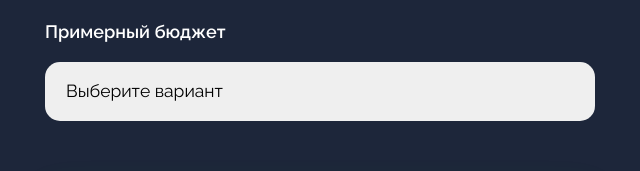
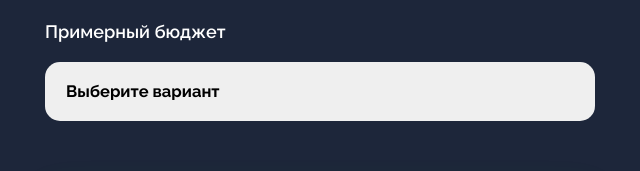
Before and after one commit to Saffmuxa/Sber-GreenCorp, a plain HTML site: page index.html in a window 1280 px wide. Shown: the part 1588-1759 px from the top of the page, 320-960 px from the left. Drawn offline with Linux system fonts and the light colour scheme.

Commit message:
Refactoring

```diff
--- a/main.css
+++ b/main.css
@@ -143,7 +143,8 @@ button:hover {
   flex-direction: column;
 }
 .form__budget {
-  font-size: 17.5px;
+  font-size: 16.5px;
+  font-weight: bold;
   /* padding: 0px 17px; */
 }
 
```
Also changed, not shown: index.html (+1 -0 lines).
